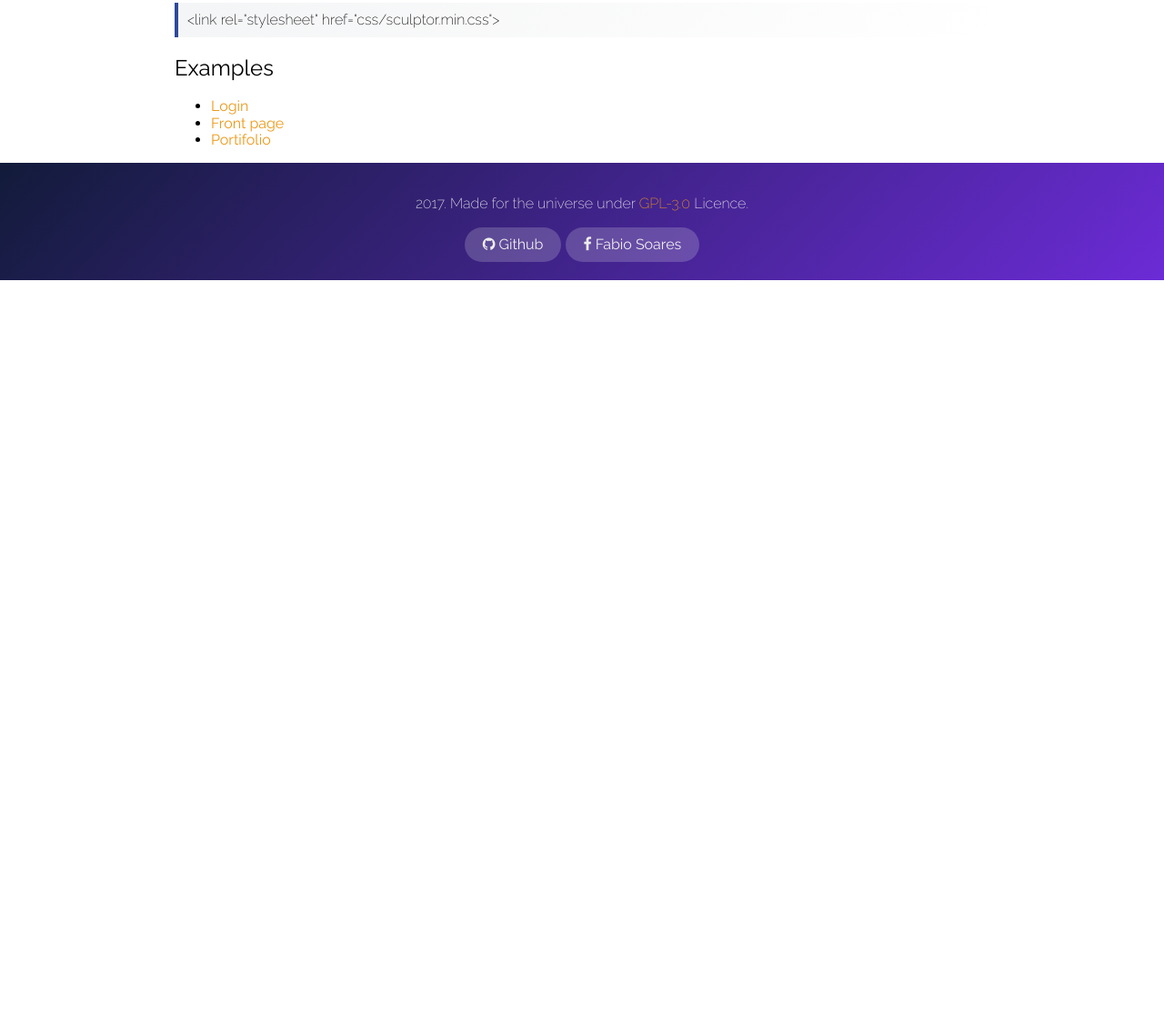
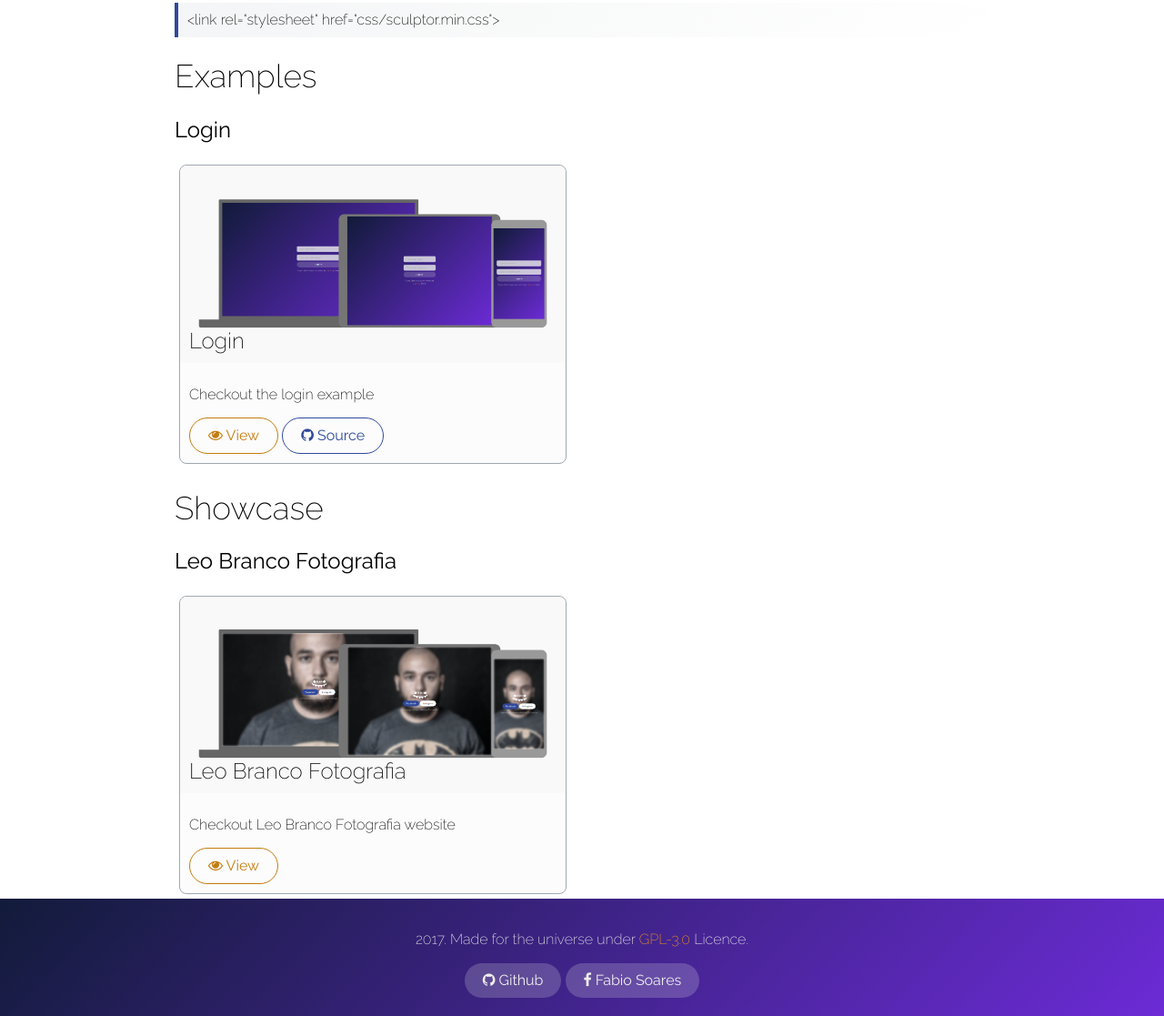
Before and after one commit to fabioars/sculptor, a website: page about.html in a window 1280 px wide. Shown: the part 1719-2836 px from the top of the page at 91% size. Before the commit the page ends 2027 px from the top, so only its background shows below. Drawn offline with Linux system fonts and the light colour scheme.

Commit message:
Examples and Showcase

```diff
--- a/about.html
+++ b/about.html
@@ -63,12 +63,40 @@
         <pre class="editor-colors lang-text"><div class="line"><span class="text plain"><span class="meta paragraph text"><span>&lt;link&nbsp;rel=&quot;stylesheet&quot;&nbsp;href=&quot;</span><span class="markup underline link https hyperlink"><span>https://unpkg.com/sculptorcss/css/sculptor.min.css</span></span><span>&quot;&gt;</span></span></span></div></pre><p>or using a local reference</p>
         <pre class="editor-colors lang-text"><div class="line"><span class="text plain"><span class="meta paragraph text"><span>&lt;link&nbsp;rel=&quot;stylesheet&quot;&nbsp;href=&quot;css/sculptor.min.css&quot;&gt;</span></span></span></div></pre>
 
-        <h2>Examples</h2>
-        <ul>
-            <li><a href="examples/login">Login</a></li>
-            <li><a href="examples/frontpage">Front page</a></li>
-            <li><a href="examples/portifolio">Portifolio</a></li>
-        </ul>
+        <h1>Examples</h1>
+        <h2>Login</h2>
+        <div class="grid">
+            <div class="column s12 m6">
+                <div class="card">
+                    <div class="header image">
+                        <img src="img/example/example_login.png" alt="Login Sculptor">
+                        <span>Login</span>
+                    </div>
+                    <div class="content">
+                        <p>Checkout the login example</p>
+                        <a href="examples/login" target="_blank" class="button secondary"><i class="fa fa-eye"></i> View</a>
+                        <a href="https://github.com/1fabiosoares/sculptor/blob/gh-pages/examples/login/index.html" target="_blank" class="button primary"><i class="fa fa-github"></i> Source</a>
+                    </div>
+                </div>
+            </div>
+        </div>
+
+        <h1>Showcase</h1>
+        <h2>Leo Branco Fotografia</h2>
+        <div class="grid">
+            <div class="column s12 m6">
+                <div class="card">
+                    <div class="header image">
+                        <img src="img/showcase/case_leobrancofotografia.png" alt="Leo Branco Fotografia Sculptor">
+                        <span>Leo Branco Fotografia</span>
+                    </div>
+                    <div class="content">
+                        <p>Checkout Leo Branco Fotografia website</p>
+                        <a href="http://leobrancofotografia.com.br" target="_blank" class="button secondary"><i class="fa fa-eye"></i> View</a>
+                    </div>
+                </div>
+            </div>
+        </div>
     </article>
 </section>
 
```
Also changed, not shown: examples/portifolio/index.html (+1 -1 lines), img/example/example_login.png (added), img/showcase/case_leobrancofotografia.png (added).
